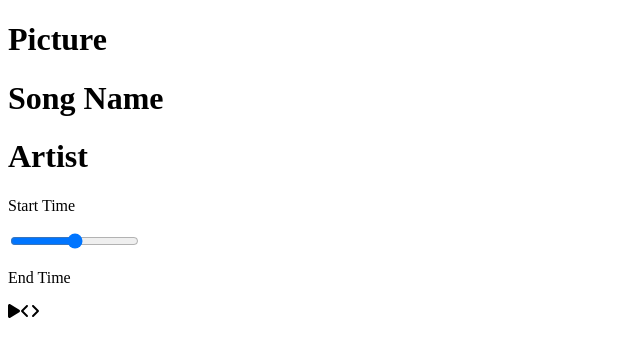
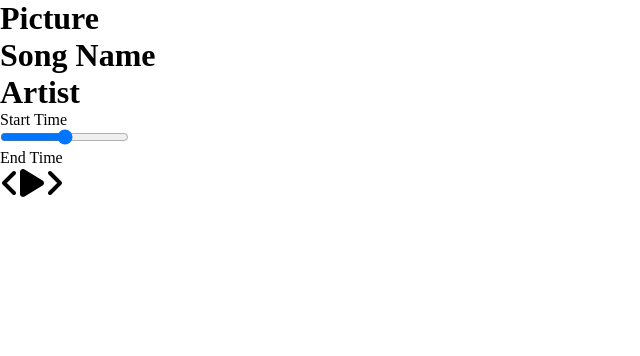
Before and after one commit to jdorta08/music-player, a React (Create React App) app: page / in a window 1280 px wide. Shown: the top 356 px of the page, without its empty margins (0-640 px from the left). Built offline with nearby package versions, Linux system fonts and the light colour scheme.

Commit message:
addded some styles

```diff
--- a/src/App.js
+++ b/src/App.js
@@ -1,4 +1,6 @@
 import React from "react";
+//Import Styles
+import "./styles/style.scss";
 //Import Components
 import Song from "./components/Song";
 import Player from "./components/Player";
--- a/src/components/Player.js
+++ b/src/components/Player.js
@@ -15,9 +15,13 @@ const Player = () => {
         <p>End Time</p>
       </div>
       <div className="player-control">
-        <FontAwesomeIcon className="play" icon={faPlay} />
-        <FontAwesomeIcon className="play" icon={faAngleLeft} />
-        <FontAwesomeIcon className="play" icon={faAngleRight} />
+        <FontAwesomeIcon className="skip-back" size="2x" icon={faAngleLeft} />
+        <FontAwesomeIcon className="play" size="2x" icon={faPlay} />
+        <FontAwesomeIcon
+          className="skip-forward"
+          size="2x"
+          icon={faAngleRight}
+        />
       </div>
     </div>
   );
--- a/src/styles/style.scss
+++ b/src/styles/style.scss
@@ -3,3 +3,6 @@
   margin: 0;
   box-sizing: border-box;
 }
+
+@import "./player";
+@import "./song";
```
Also changed, not shown: src/styles/_player.scss (added), src/styles/_song.scss (added).
